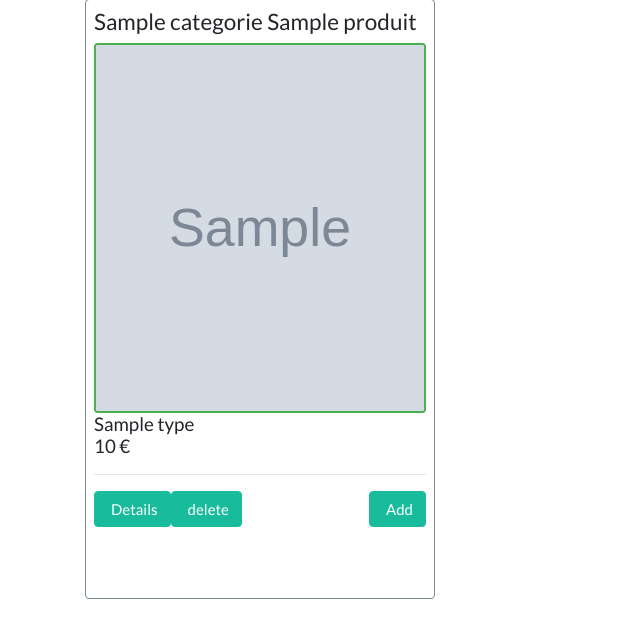
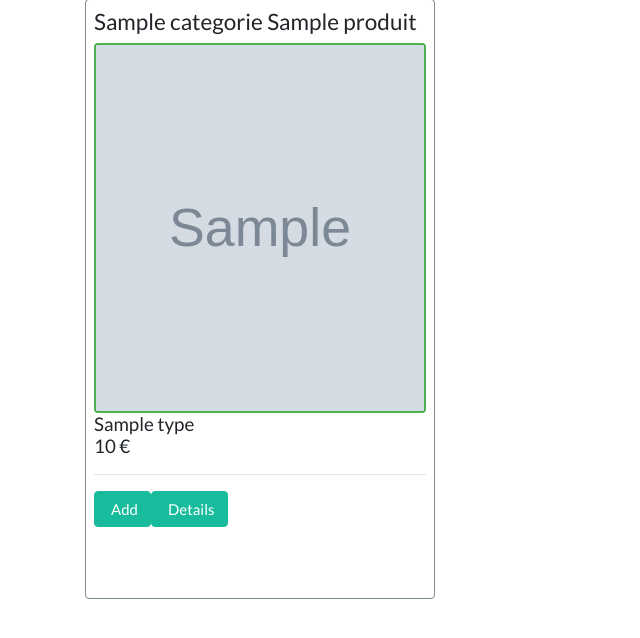
Before and after one commit to Hassinabfs/SymfonyFirstProject, a Symfony app: template venteSymfony/templates/blog/index.html.twig in a window 1280 px wide. Shown: the part 244-882 px from the top of the page, without its empty margins (0-640 px from the left). Run offline with Twig, Linux system fonts and the light colour scheme; the template is opened without the code that fills it: most values are stand-ins (such as "Sample title", 1, 10 or a date in 2020); grey boxes marked "Sample" are stand-in pictures; some libraries are stand-ins or nearby versions.

Commit message:
organiser l'affchage

```diff
--- a/venteSymfony/src/Controller/SecurityController.php
+++ b/venteSymfony/src/Controller/SecurityController.php
@@ -71,5 +71,6 @@ class SecurityController extends AbstractController
 
     public function logout()
     {
+        return $this->render('security/login.html.twig');
     }
 }
--- a/venteSymfony/templates/base.html.twig
+++ b/venteSymfony/templates/base.html.twig
@@ -9,7 +9,7 @@
 
 
 		<link rel="stylesheet" href="https://bootswatch.com/4/flatly/bootstrap.min.css"> {% block stylesheets %}{% endblock %}
-		<link rel="stylesheet" href="assets/css/base.css">
+        {# <link rel="stylesheet" href="assets/css/base.css"> #}
 
 	</head>
 	<body>
@@ -43,6 +43,10 @@
                                     <a class="nav-link" href="{{ path('admin_user')}}">Users</a>
                                 </li>
                             {% endif %}
+
+                            <li class="nav-item">
+                                <a class="nav-link disabled" style="color:white;font-weight: bold;border: 2px; border-color: #92a8d1;border-style: solid;">{{ app.user.email }}</a>
+                            </li>
                         {% endif %}
                     </ul>
 
--- a/venteSymfony/templates/blog/index.html.twig
+++ b/venteSymfony/templates/blog/index.html.twig
@@ -34,19 +34,29 @@
 
 					</h5>
 					<hr>
-					<a href="{{ path('panier_add', {'id': produit.id})}}" class="btn btn-success float-right">
-						<i class="fas fa-shopping-cart mr-1"></i>
-						Add
-					</a>
-					<a href="{{ path('blog_show', {'id': produit.id})}}" class="btn btn-success float-left">
-						<i class="fas fa-shopping-cart mr-1"></i>
-						Details
-					</a>
-					<a href="{{ path('blog_delete', {'id': produit.id})}}" class="btn btn-success float-left">
-						<i class="fas fa-shopping-cart mr-1"></i>
-						delete
-					</a>
+                    <div class="btn-toolbar">
+                        <a href="{{ path('panier_add', {'id': produit.id})}}" class="btn btn-success btn-md">
+                            <i class="fas fa-shopping-cart mr-1"></i>
+                            Add
+                        </a>
+                        {% if app.user %}
+                            {% if app.user.roles[0] == "ROLE_ADMIN" %}
+                            <a href="{{ path('blog_edit', {'id': produit.id})}}" class="btn btn-success btn-md">
+                                <i class="fas fa-shopping-cart mr-1"></i>
+                                Modify
+                            </a>
+                            <a href="{{ path('blog_delete', {'id': produit.id})}}" class="btn btn-success btn-md">
+                                <i class="fas fa-shopping-cart mr-1"></i>
+                                Remove
+                            </a>
+                            {% endif %}
+                        {% endif %}
 
+                        <a href="{{ path('blog_show', {'id': produit.id})}}" class="btn btn-success btn-md">
+                            <i class="fas fa-shopping-cart mr-1"></i>
+                            Details
+                        </a>
+                    </div>
 				</div>
 
 			</div>
```
Also changed, not shown: venteSymfony/src/Controller/BlogController.php (+6 -7 lines), venteSymfony/templates/blog/home.html.twig (+19 -2 lines), venteSymfony/public/assets/css/base.css (deleted), venteSymfony/public/assets/css/home.css, venteSymfony/public/assets/css/products.css, venteSymfony/public/assets/image/amir.jpg (added), 4 other files. Lines whose indentation alone changed are shown as unchanged.
